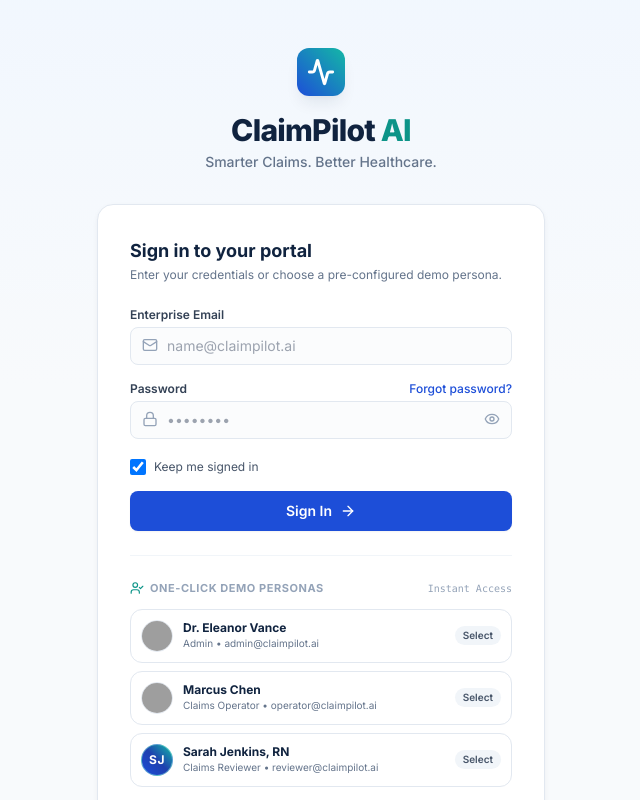
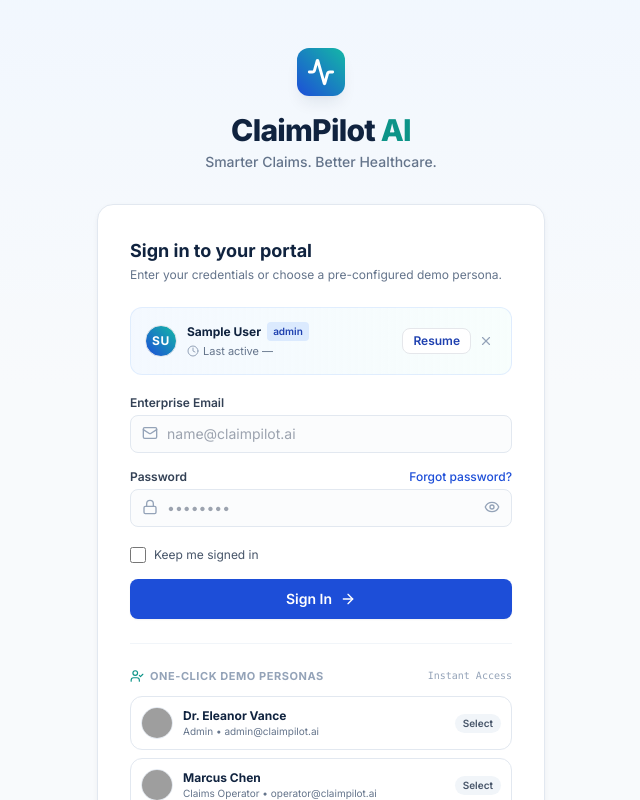
Before and after one commit to thavimathijp12-png/ClaimPilot-AI, a React (Vite) app: page /login in a window 1280 px wide. Shown: the top 800 px of the page, without its empty margins (319-959 px from the left). Built offline with nearby package versions, Linux system fonts and the light colour scheme; sample sign-in values are in the browser's storage; grey boxes are pictures that could not be loaded.

Commit message:
feat(auth): add remember-me persistence and last-active session indicator

```diff
--- a/src/pages/LoginPage.jsx
+++ b/src/pages/LoginPage.jsx
@@ -1,24 +1,52 @@
-import React, { useState } from 'react';
+import React, { useState, useEffect } from 'react';
 import { useNavigate } from 'react-router-dom';
 import { useAuth } from '../hooks/useAuth';
 import { useToast } from '../hooks/useToast';
-import { Activity, Lock, Mail, Eye, EyeOff, ShieldCheck, ArrowRight, UserCheck } from 'lucide-react';
+import { Activity, Lock, Mail, Eye, EyeOff, ShieldCheck, ArrowRight, UserCheck, Clock, X } from 'lucide-react';
 import { Avatar } from '../components/common/Avatar';
 import { cn } from '../utils/cn';
+import { formatRelativeTime } from '../utils/formatters';
 
 export function LoginPage() {
-  const [email, setEmail] = useState('');
+  const [email, setEmail] = useState(() => localStorage.getItem('claimpilot_remembered_email') || '');
   const [password, setPassword] = useState('');
   const [showPassword, setShowPassword] = useState(false);
-  const [rememberMe, setRememberMe] = useState(true);
+  const [rememberMe, setRememberMe] = useState(() => Boolean(localStorage.getItem('claimpilot_remembered_email')));
   const [isLoading, setIsLoading] = useState(false);
   const [showForgotModal, setShowForgotModal] = useState(false);
   const [forgotEmail, setForgotEmail] = useState('');
   const [forgotSubmitted, setForgotSubmitted] = useState(false);
 
+  // Last Active Session State
+  const [lastSession, setLastSession] = useState(() => {
+    try {
+      return JSON.parse(localStorage.getItem('claimpilot_last_session') || 'null');
+    } catch {
+      return null;
+    }
+  });
+
   const { login, demoAccounts } = useAuth();
   const toast = useToast();
   const navigate = useNavigate();
+
+  const handleClearSavedSession = (e) => {
+    e.stopPropagation();
+    localStorage.removeItem('claimpilot_last_session');
+    localStorage.removeItem('claimpilot_remembered_email');
+    setLastSession(null);
+    setEmail('');
+    setRememberMe(false);
+    toast.info('Session Cleared', 'Remembered credentials removed from this browser.');
+  };
+
+  const handleResumeLastSession = async () => {
+    if (!lastSession) return;
+    const account = demoAccounts.find((a) => a.email === lastSession.email);
+    if (account) {
+      handleQuickDemoLogin(account);
+    }
+  };
 
   const handleSubmit = async (e) => {
     e.preventDefault();
@@ -30,6 +58,22 @@ export function LoginPage() {
     setIsLoading(true);
     try {
       const user = await login(email, password, rememberMe);
+      if (rememberMe) {
+        localStorage.setItem('claimpilot_remembered_email', user.email);
+        localStorage.setItem(
+          'claimpilot_last_session',
+          JSON.stringify({
+            name: user.name,
+            email: user.email,
+            role: user.role,
+            roleCode: user.roleCode,
+            timestamp: new Date().toISOString(),
+          })
+        );
+      } else {
+        localStorage.removeItem('claimpilot_remembered_email');
+        localStorage.removeItem('claimpilot_last_session');
+      }
       toast.success('Welcome back!', `Signed in as ${user.name} (${user.role}).`);
       navigate('/dashboard');
     } catch (err) {
@@ -95,6 +139,49 @@ export function LoginPage() {
               Enter your credentials or choose a pre-configured demo persona.
             </p>
           </div>
+
+          {lastSession && (
+            <div className="mb-5 p-3.5 bg-gradient-to-r from-primary-50/70 to-teal-50/50 rounded-xl border border-primary-100/80 flex items-center justify-between gap-3 animate-in fade-in-0 duration-200">
+              <div className="flex items-center gap-2.5 min-w-0">
+                <Avatar
+                  name={lastSession.name}
+                  size="sm"
+                  className="border border-primary-200 flex-shrink-0"
+                />
+                <div className="min-w-0">
+                  <div className="flex items-center gap-1.5">
+                    <span className="text-xs font-bold text-navy truncate">
+                      {lastSession.name}
+                    </span>
+                    <span className="text-[10px] px-1.5 py-0.5 font-semibold bg-primary-100 text-primary-700 rounded truncate">
+                      {lastSession.role}
+                    </span>
+                  </div>
+                  <div className="flex items-center gap-1 text-[11px] text-slate-500 mt-0.5">
+                    <Clock className="w-3 h-3 text-slate-400 flex-shrink-0" />
+                    <span>Last active {formatRelativeTime(lastSession.timestamp)}</span>
+                  </div>
+                </div>
+              </div>
+              <div className="flex items-center gap-1 flex-shrink-0">
+                <button
+                  type="button"
+                  onClick={handleResumeLastSession}
+                  className="px-2.5 py-1 text-xs font-semibold text-primary-700 bg-white hover:bg-primary-50 rounded-lg border border-primary-200 shadow-2xs transition-colors whitespace-nowrap"
+                >
+                  Resume
+                </button>
+                <button
+                  type="button"
+                  onClick={handleClearSavedSession}
+                  title="Clear remembered session"
+                  className="p-1 text-slate-400 hover:text-rose-500 hover:bg-white rounded transition-colors"
+                >
+                  <X className="w-3.5 h-3.5" />
+                </button>
+              </div>
+            </div>
+          )}
 
           <form onSubmit={handleSubmit} className="space-y-4">
             <div>
```
